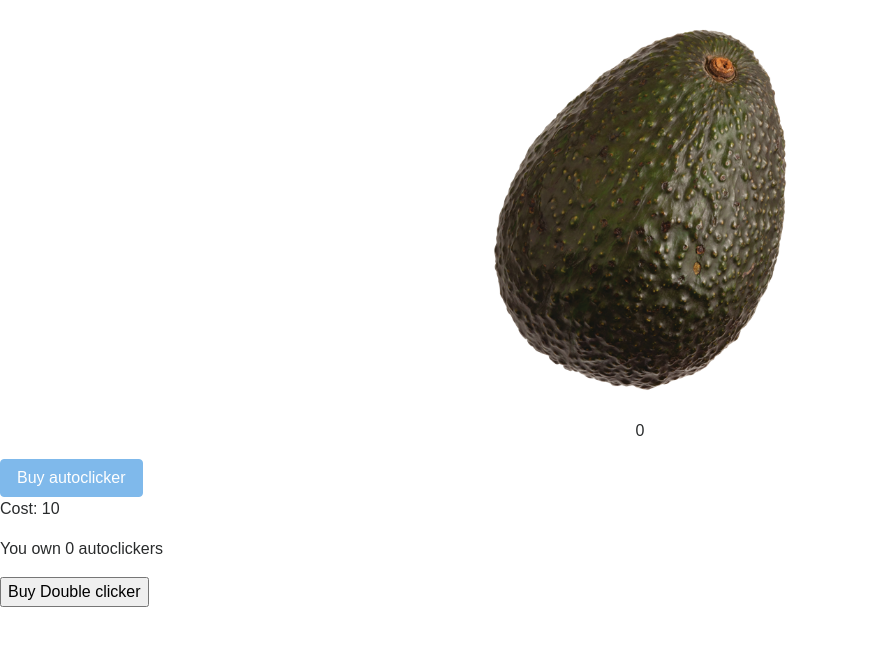
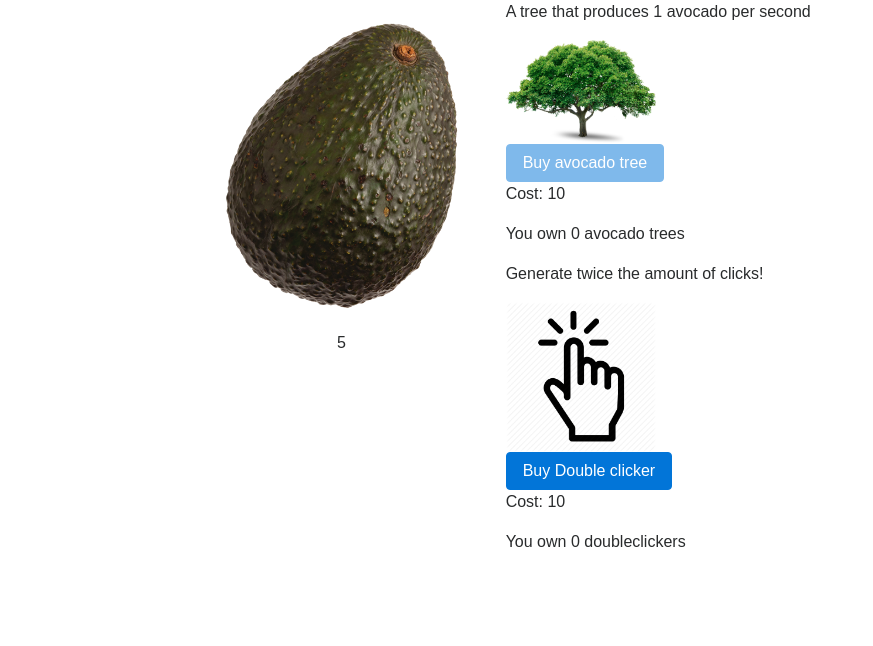
Before and after one commit to juliagulliksson/incremental-game-react, a React app: page / in a window 1280 px wide. Shown: the whole page, without its empty margins (0-873 px from the left). Built offline with nearby package versions, Linux system fonts and the light colour scheme.

Commit message:
Interval counter

```diff
--- a/src/App.css
+++ b/src/App.css
@@ -1,5 +1,5 @@
 .avocado-image-wrapper{
-  margin: 0px auto;
+  /*margin: 0px auto;*/
 }
 
 .avocado-image-wrapper img{
@@ -20,3 +20,16 @@
   pointer-events: none;
   opacity: 0.5;
 }
+
+.upgrade-icon img{
+  width: 100%;
+}
+
+.upgrade-icon{
+  width: 150px;
+}
+
+main {
+  width: 70%;
+  margin: 0px auto;
+}
--- a/src/components/AutoClicker.js
+++ b/src/components/AutoClicker.js
@@ -1,12 +1,17 @@
 import React from 'react';
+import AvocadoTree from './../images/avocadotree.png';
 
 export default function AutoClicker ({ className, Amount, Cost, handleClick }) {
   const classes = `${className} btn btn-primary`;
   return (
     <div className="auto-clicker">
-      <button className={classes} onClick={handleClick}>Buy autoclicker</button>
+      <p>A tree that produces 1 avocado per second</p>
+      <div className="upgrade-icon">
+        <img src={AvocadoTree} />
+      </div>
+      <button className={classes} onClick={handleClick}>Buy avocado tree</button>
       <p>Cost: {Cost}</p>
-      <p>You own {Amount} autoclickers</p>
+      <p>You own {Amount} avocado trees</p>
     </div>
   )
 }
--- a/src/components/Counter.js
+++ b/src/components/Counter.js
@@ -2,6 +2,7 @@ import React, { Component } from 'react';
 //import Upgrade from './Upgrade';
 import Avocado from './Avocado';
 import AutoClicker from './AutoClicker';
+import DoubleClicker from './DoubleClicker';
 
 export default class Counter extends Component {
 
@@ -9,7 +10,19 @@ export default class Counter extends Component {
     counter: 0,
     autoClickerUpgrade: false,
     amountOfAutoClickers: 0,
-    clickerCount: 1
+    autoClickerCost: 10,
+    clickerCount: 1,
+    amountOfDoubleClickers: 0,
+    doubleClickerCost: 10,
+    fps: 1000
+  }
+
+  componentDidMount() {
+    setInterval(this.autoClicker, this.state.fps);
+  }
+
+  autoClicker = () => {
+    this.setState({counter: this.state.counter + 1})
   }
 
   incrementCounter = () => {
@@ -30,26 +43,29 @@ export default class Counter extends Component {
 
   checkCounter = () => {
     console.log(this.state.counter)
-    if(this.state.counter >= 9){
-      console.log("100!");
-    }
   }
 
   buyAutoClicker = () => {
-    if(this.state.counter >= 9){
+    if(this.state.counter >= this.state.autoClickerCost){
       this.setState({
-        counter: this.state.counter - 10,
-        autoClickerUpgrade: true,
-        amountOfAutoClickers: this.state.amountOfAutoClickers + 1
+        counter: this.state.counter - this.state.autoClickerCost,
+        amountOfDoubleClickers: this.state.amountOfDoubleClickers + 1,
+        autoClickerCost: this.state.autoClickerCost * 2
       });
     }
   }
 
   buyDoubleClicker = () => {
+    if(this.state.counter >= this.state.doubleClickerCost){
       this.setState({
-      clickerCount: this.state.clickerCount * 2
+        counter: this.state.counter - this.state.doubleClickerCost,
+        clickerCount: this.state.clickerCount * 2,
+        doubleClickerCost: this.state.doubleClickerCost * 2
       });
     }
+
+  }
+
   render(){
 
 
@@ -70,22 +86,26 @@ export default class Counter extends Component {
         <div>
 
           <div className="container">
+          <div className="row">
               <div className="col-4 avocado-image-wrapper">
                 <Avocado handleClick={this.incrementCounter} />
+                <div className="counter">
+                  <p>{ this.state.counter } </p>
                 </div>
               </div>
 
-          <div className="counter">
-          <p>{ this.state.counter } </p>
+              <div className="col-8">
+
+                <AutoClicker className={autoClickerClass} Cost={this.state.autoClickerCost}
+                Amount={this.state.amountOfAutoClickers} handleClick={this.buyAutoClicker}/>
+                <DoubleClicker Cost={this.state.doubleClickerCost}
+                handleClick={this.buyDoubleClicker} Amount={this.state.amountOfDoubleClickers}/>
               </div>
-          <AutoClicker className={autoClickerClass} Cost="10"
-          Amount={this.state.amountOfAutoClickers} handleClick={this.buyAutoClicker}/>
-
-          <button onClick= {this.buyDoubleClicker}>Buy Double clicker</button>
-
-          {/* <iframe id="guac" width="560" height="315" title="guacamole-song"
+            </div>
+        </div>
+        {/*    <iframe id="guac" width="560" height="315" title="guacamole-song"
           src="https://www.youtube.com/embed/JNsKvZo6MDs?start=10" frameBorder="0"
-          allow="autoplay; encrypted-media" allowFullScreen></iframe> */}
+          allow="autoplay; encrypted-media" allowFullScreen></iframe>  */}
 
         </div>
     )
--- /dev/null
+++ b/src/components/DoubleClicker.js
@@ -0,0 +1,17 @@
+import React from 'react';
+import Cursor from './../images/cursor.png';
+
+export default function DoubleClicker({ handleClick, className, Amount, Cost }){
+  const classes = `${className} btn btn-primary`;
+  return (
+    <div className="auto-clicker">
+      <p>Generate twice the amount of clicks!</p>
+      <div className="upgrade-icon">
+        <img src={Cursor} />
+      </div>
+      <button className={classes} onClick= {handleClick}>Buy Double clicker</button>
+      <p>Cost: {Cost}</p>
+      <p>You own {Amount} doubleclickers</p>
+    </div>
+  )
+}
```
Also changed, not shown: src/images/avo-icon.png (added), src/images/avocadotree.png (added), src/images/cursor.png (added). Lines whose indentation alone changed are shown as unchanged.
